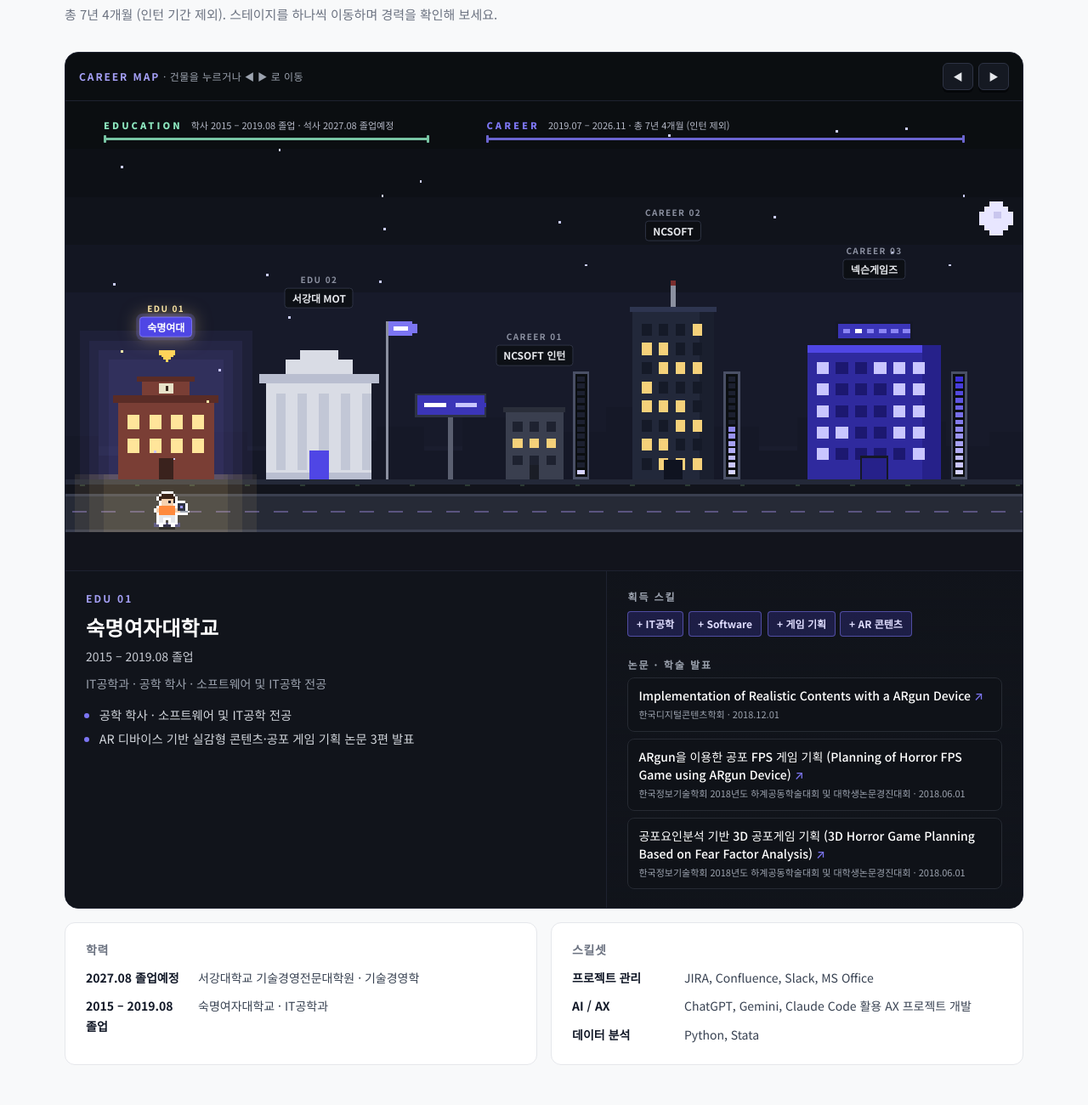
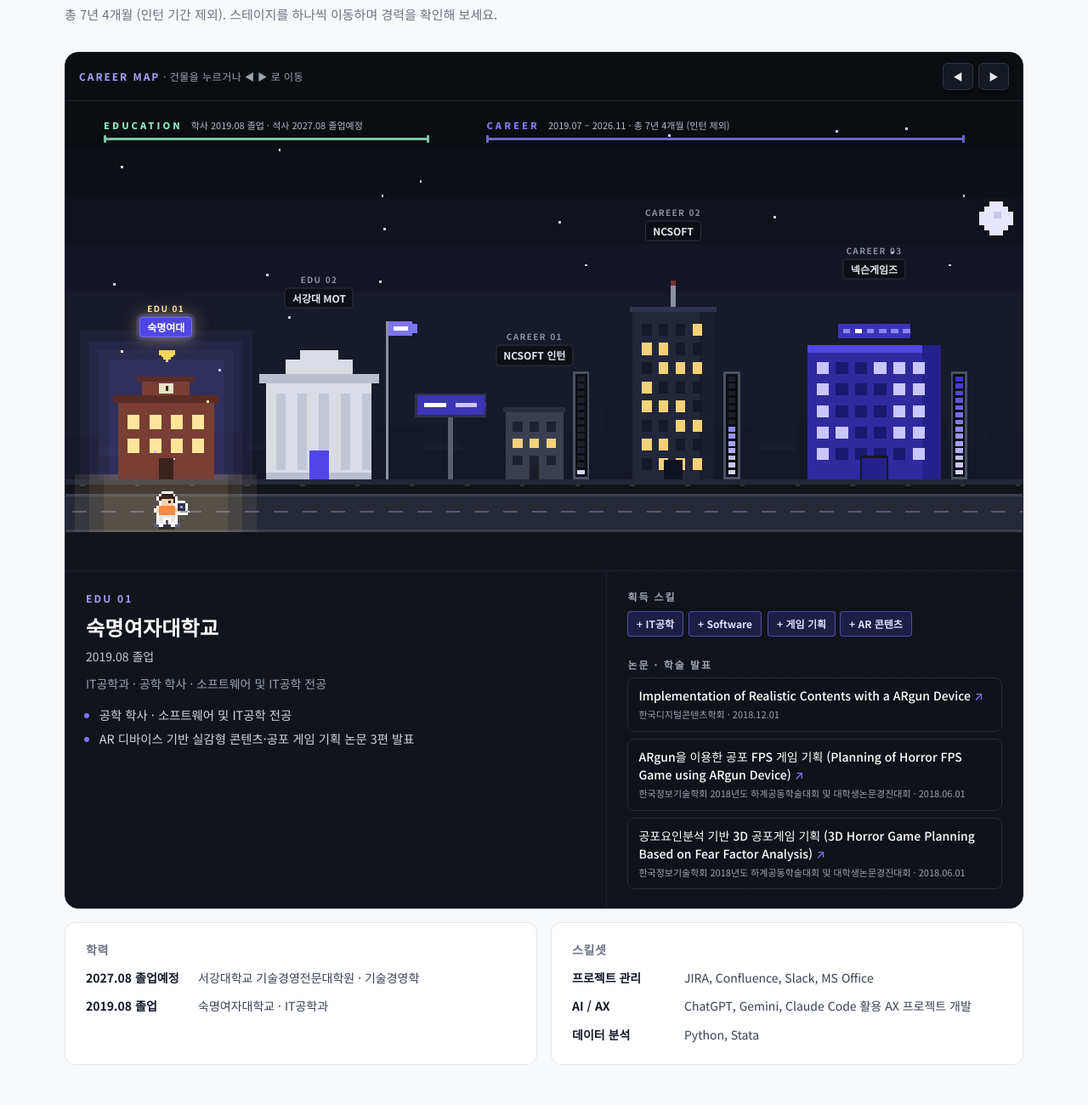
Before and after one commit to jieun-suh/jieun-suh, a plain HTML site: page index.html in a window 1280 px wide. Shown: the part 760-2060 px from the top of the page at 85% size. Drawn offline with Linux system fonts and the light colour scheme.

Commit message:
Add files via upload

```diff
--- a/index.html
+++ b/index.html
@@ -400,7 +400,7 @@ footer span{font-size:var(--fs-xs);letter-spacing:.12em;color:var(--muted)}
         <div class="map" id="map">
           <canvas id="cv" width="400" height="196" aria-hidden="true"></canvas>
           <div id="labels"></div>
-          <div class="zone edu" style="left:4%;width:34%"><div class="zt"><b>EDUCATION</b><span class="num">학사 2015 – 2019.08 졸업 · 석사 2027.08 졸업예정</span></div><i></i></div>
+          <div class="zone edu" style="left:4%;width:34%"><div class="zt"><b>EDUCATION</b><span class="num">학사 2019.08 졸업 · 석사 2027.08 졸업예정</span></div><i></i></div>
           <div class="zone" style="left:44%;width:50%"><div class="zt"><b>CAREER</b><span class="num">2019.07 – 2026.11 · 총 7년 4개월 (인턴 제외)</span></div><i></i></div>
         </div>
       </div>
@@ -412,7 +412,7 @@ footer span{font-size:var(--fs-xs);letter-spacing:.12em;color:var(--muted)}
         <h3>학력</h3>
         <dl>
           <div><dt class="num">2027.08 졸업예정</dt><dd>서강대학교 기술경영전문대학원 · 기술경영학</dd></div>
-          <div><dt class="num">2015 – 2019.08 졸업</dt><dd>숙명여자대학교 · IT공학과</dd></div>
+          <div><dt class="num">2019.08 졸업</dt><dd>숙명여자대학교 · IT공학과</dd></div>
         </dl>
       </div>
       <div class="panel">
@@ -842,7 +842,7 @@ footer span{font-size:var(--fs-xs);letter-spacing:.12em;color:var(--muted)}
 <script>
 (function(){
   var S=[
-    {x:42,  no:'EDU 01', short:'숙명여대', name:'숙명여자대학교', period:'2015 – 2019.08 졸업', team:'IT공학과 · 공학 학사', role:'소프트웨어 및 IT공학 전공',
+    {x:42,  no:'EDU 01', short:'숙명여대', name:'숙명여자대학교', period:'2019.08 졸업', team:'IT공학과 · 공학 학사', role:'소프트웨어 및 IT공학 전공',
      pts:['공학 학사 · 소프트웨어 및 IT공학 전공','AR 디바이스 기반 실감형 콘텐츠·공포 게임 기획 논문 3편 발표'], loot:['IT공학','Software','게임 기획','AR 콘텐츠'], edu:1,
      pubs:[
        {t:'Implementation of Realistic Contents with a ARgun Device', v:'한국디지털콘텐츠학회', d:'2018.12.01', u:'http://journal.dcs.or.kr/xml/17734/17734.pdf'},
```
